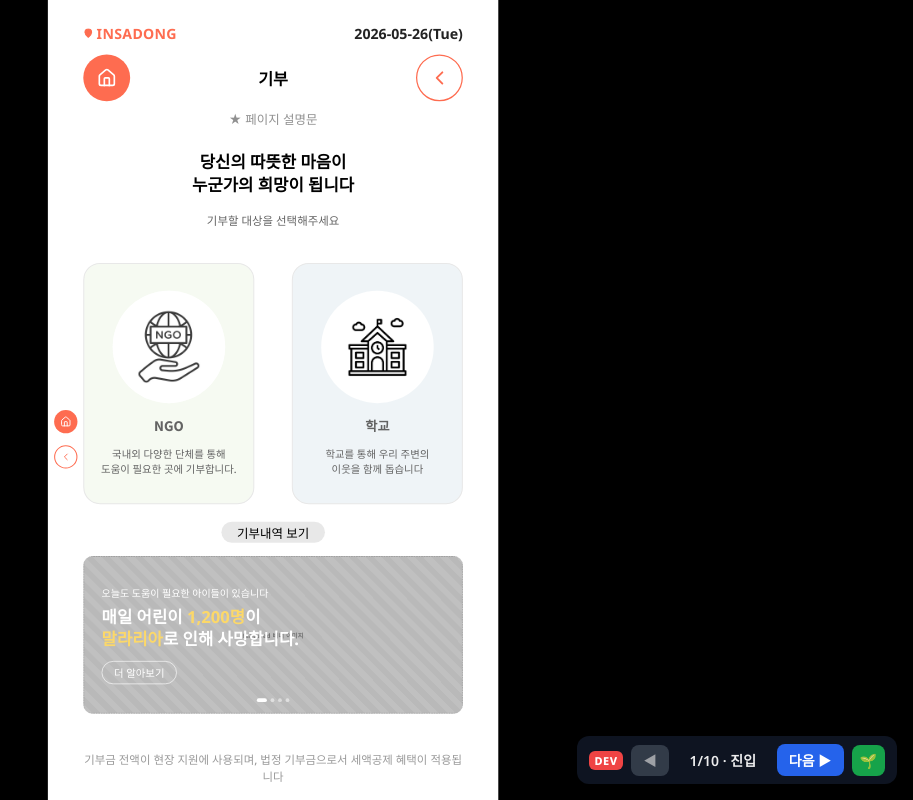
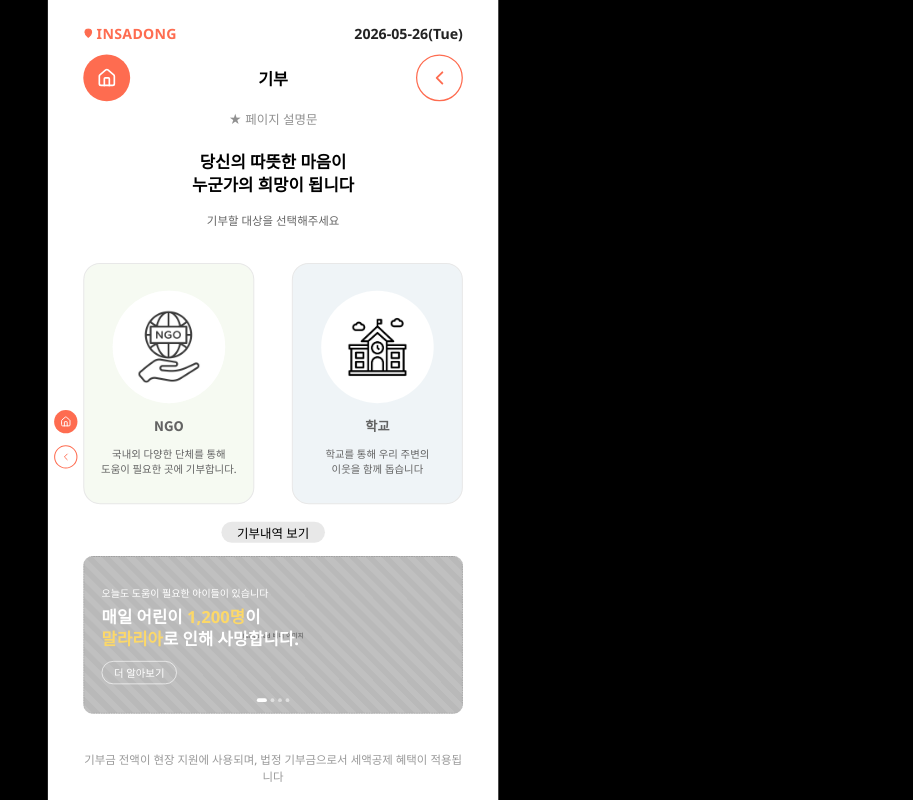
Before and after one commit to wit-project-sku/donation-app, a React (Vite) app: page / in a window 1280 px wide. Shown: the whole page, without its empty margins (367-1280 px from the left). Built offline with nearby package versions, Linux system fonts and the light colour scheme; a web font is replaced by a local one.

Commit message:
Update App.tsx

```diff
--- a/src/App.tsx
+++ b/src/App.tsx
@@ -60,7 +60,7 @@ function LocationAwareApp() {
               </Routes>
               </KioskShell>
               {/* ⚠️ 개발용(디자인 확인) — 배포 전 제거 */}
-              <DevFlowNav />
+              {/* <DevFlowNav /> */}
             </>
           }
         />
```
